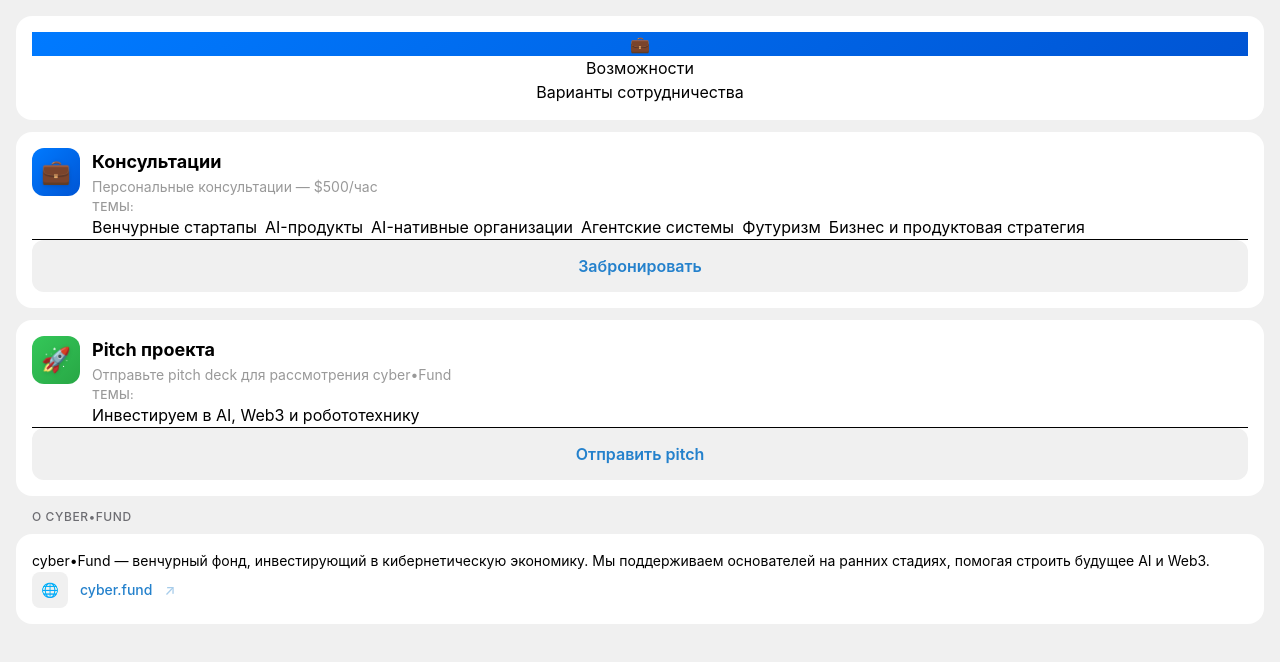
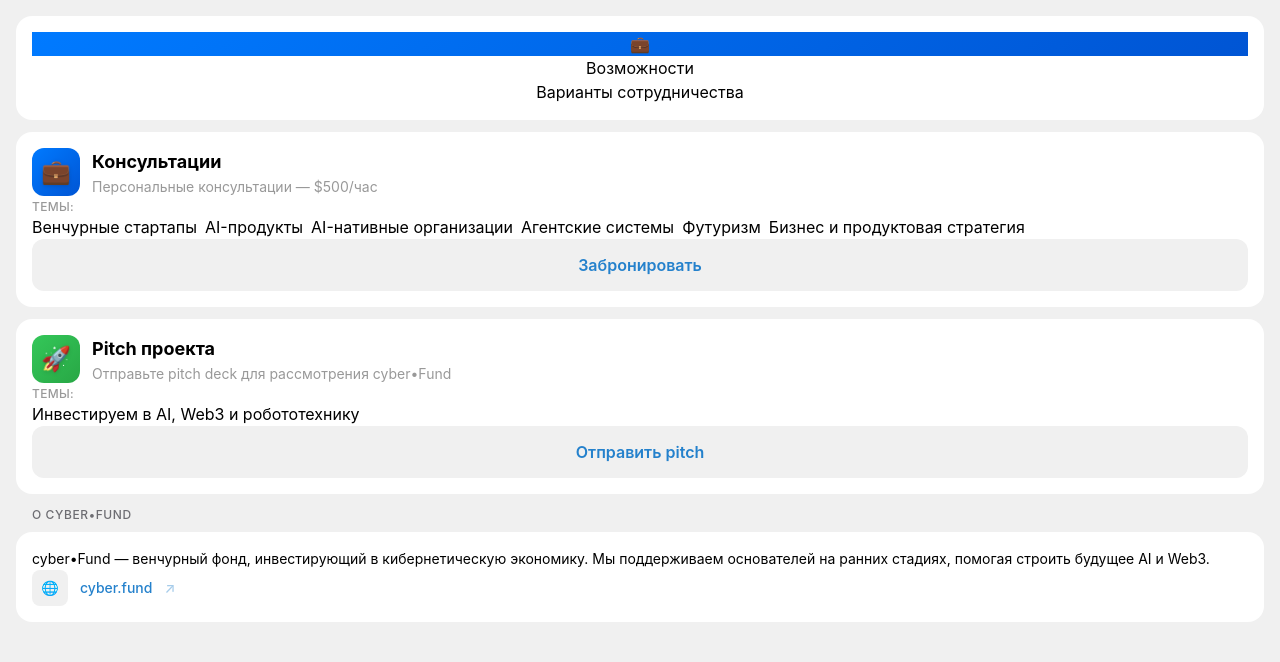
Before and after one commit to Gerstep/ce-mini-app, a React (Vite) app: page /ce-mini-app/opportunities in a window 1280 px wide. Shown: the top 662 px of the page. Built offline with nearby package versions, Linux system fonts and the light colour scheme.

Commit message:
fix: proper tags alignment and spacing before button

```diff
--- a/src/pages/Opportunities.tsx
+++ b/src/pages/Opportunities.tsx
@@ -108,8 +108,8 @@
                 </div>
               </div>
 
-              <div className="mb-5 pl-15" style={{ paddingLeft: '60px' }}>
-                <p className="text-xs tg-hint uppercase tracking-wide mb-2 font-medium">Темы:</p>
+              <div className="mt-4">
+                <p className="text-xs tg-hint uppercase tracking-wide mb-3 font-medium">Темы:</p>
                 <div className="flex flex-wrap gap-2">
                   {opp.details.map((detail, idx) => (
                     <span
@@ -122,14 +122,12 @@
                 </div>
               </div>
 
-              <div className="pt-3 border-t" style={{ borderColor: 'var(--border-subtle)' }}>
-                <button
-                  onClick={() => handleAction(opp)}
-                  className="tg-button-secondary"
-                >
-                  {opp.buttonText}
-                </button>
-              </div>
+              <button
+                onClick={() => handleAction(opp)}
+                className="tg-button-secondary mt-5"
+              >
+                {opp.buttonText}
+              </button>
             </div>
           ))}
         </div>
```
